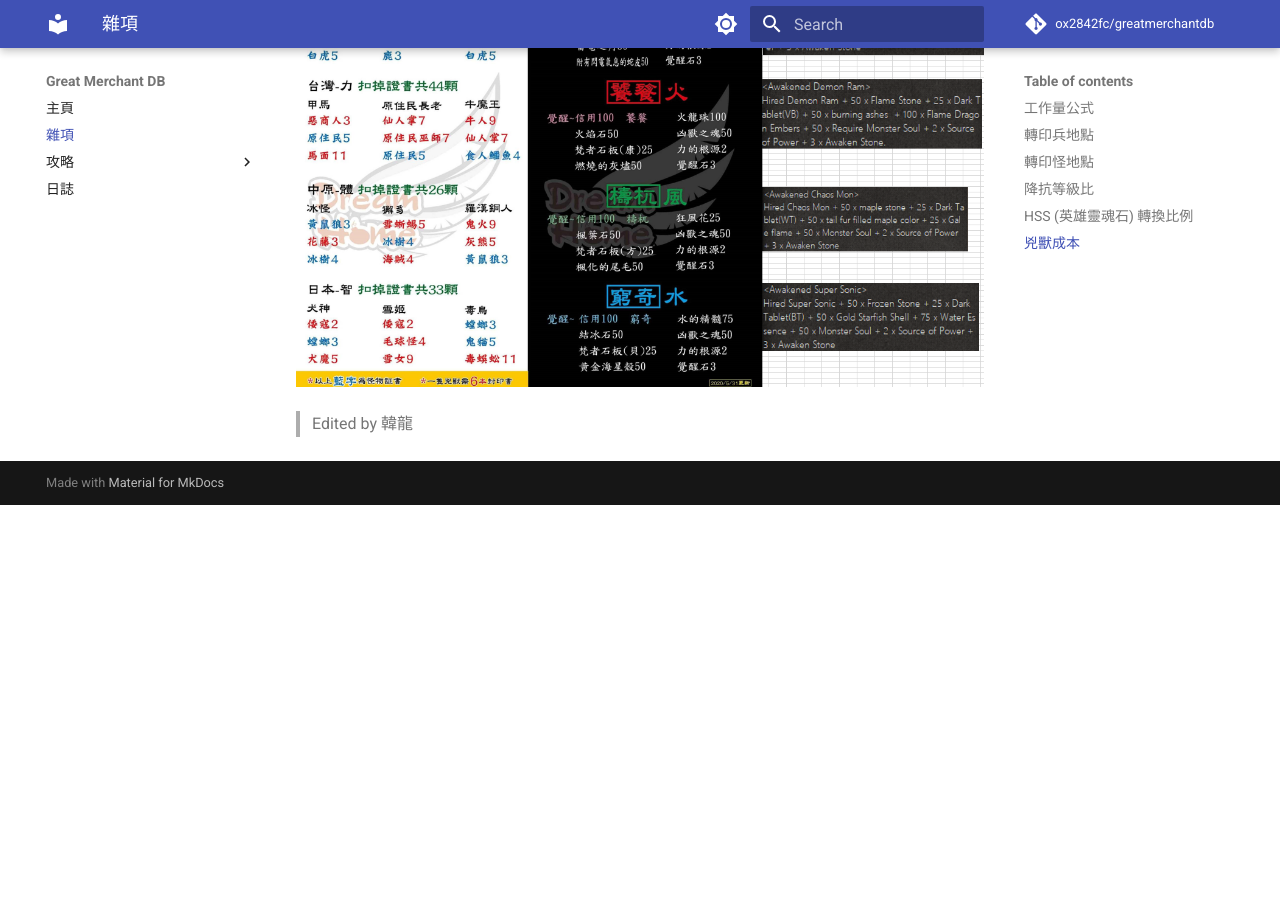
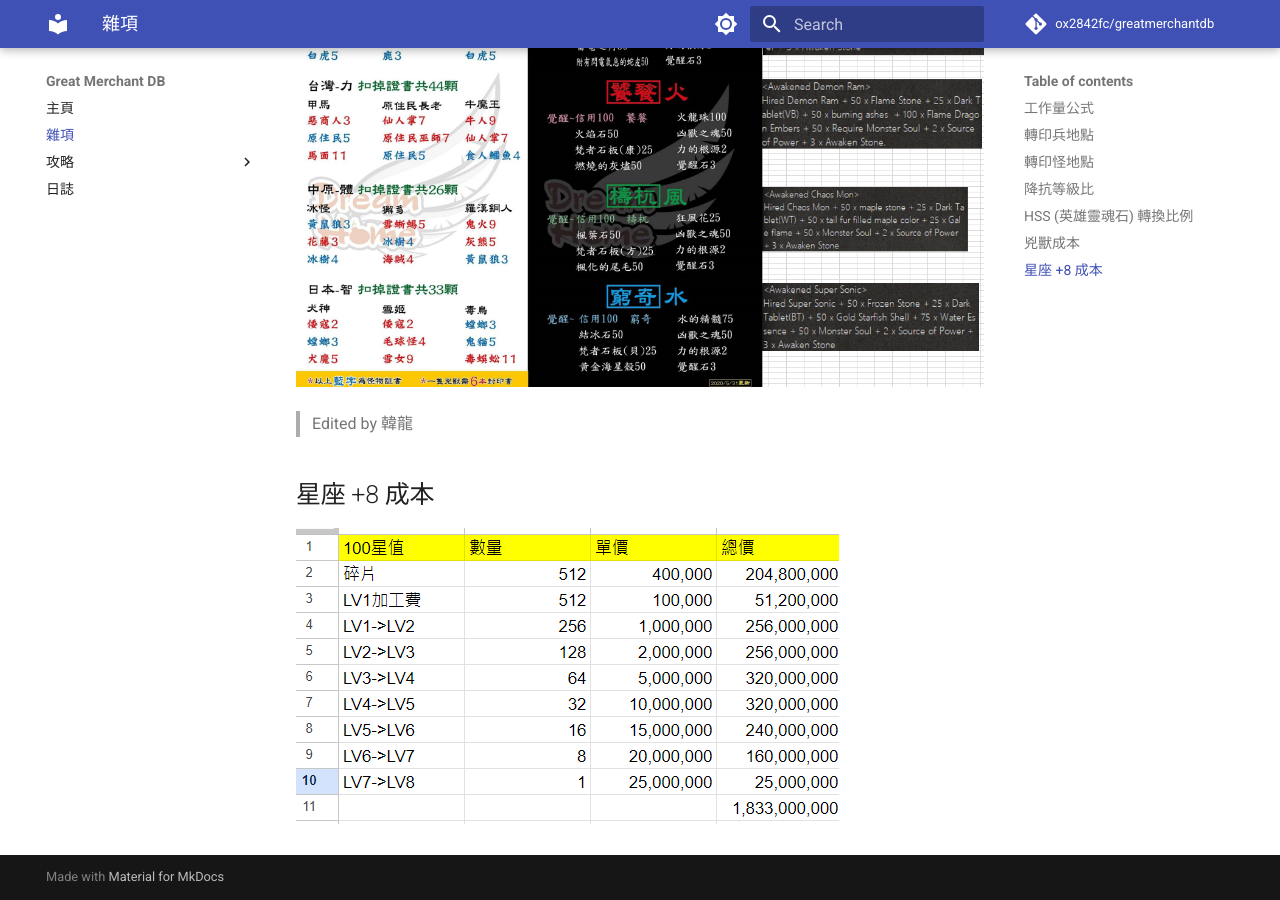
Before and after one commit to ox2842fc/greatmerchantdb, an MkDocs documentation site: the page built from docs/tips.md, in a window 1280 px wide and 900 px high, scrolled down 3580 px. Built offline with MkDocs 1.6.1 and Material for MkDocs 9.7.7, drawn with Linux system fonts in a browser that asks for light colours; comment, search, counter and statistics services are not loaded; before the commit the page ends 4085 px from its top, so only the background shows below that.

Commit message:
add 星座 +8 成本

```diff
--- a/docs/tips.md
+++ b/docs/tips.md
@@ -24,3 +24,6 @@
 
 ![Alt text](imgs/tips_05.png){ loading=lazy}
 >Edited by 韓龍
+
+## 星座 +8 成本
+![Alt text](imgs/tips_06.png){ loading=lazy}
```
Also changed, not shown: docs/imgs/tips_06.png (added).
